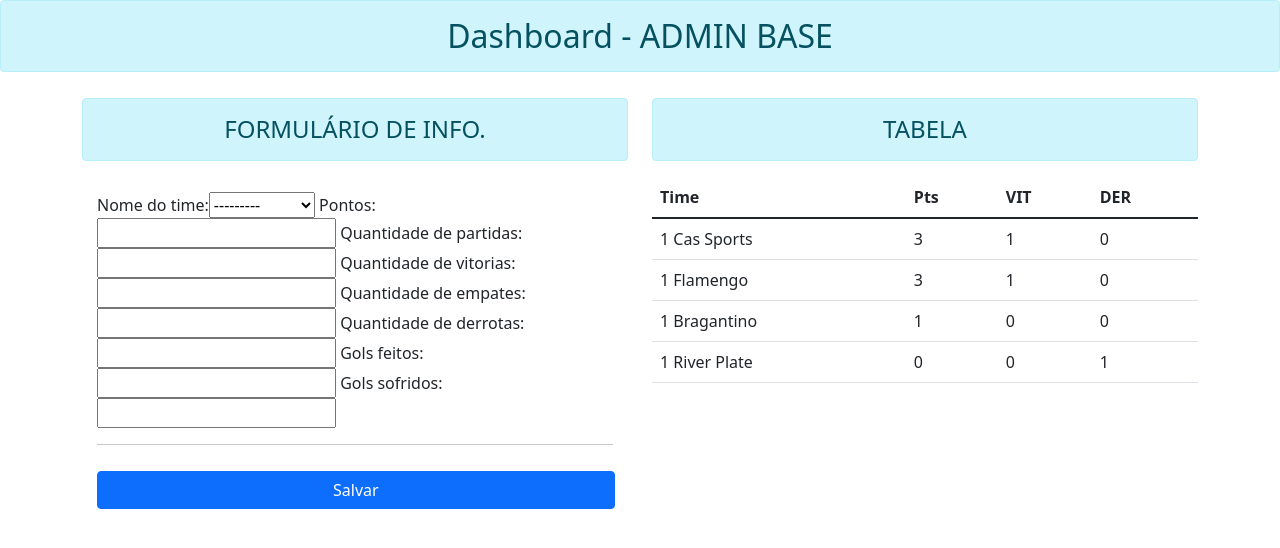
After one commit to willcutrim/campeonato_cas, a Django app: page /form-tabela-classificaco/ in a window 1280 px wide. The commit adds this page. Shown: the top 548 px of the page. Run offline with Django 3.2, Linux system fonts and the light colour scheme; data comes from the database, SQL or seed files in the repository; some libraries are stand-ins or nearby versions.

Commit message:
adcionado tabela de classificação

```diff
--- a/my_app/admin.py
+++ b/my_app/admin.py
@@ -1,6 +1,5 @@
 from django.contrib import admin
-from .models import User, Equipe, Endereco
+from .models import User, Equipe
 
 admin.site.register(User)
 admin.site.register(Equipe)
-admin.site.register(Endereco)
--- a/my_app/forms.py
+++ b/my_app/forms.py
@@ -1,18 +1,18 @@
 from django import forms
 
-from .models import User, Equipe, Endereco
+from .models import User, Equipe, TabelaClassificacao
 
 class UserForm(forms.ModelForm):
     class Meta:
         model = User
-        fields = ['nome_completo','numero_telefone','email', 'password', 'equipe']
+        fields = '__all__'
 
 class EquipeForm(forms.ModelForm):
     class Meta:
         model = Equipe
         fields = ['nome_time']
 
-class EnderecoForm(forms.ModelForm):
+class TabelaClassForm(forms.ModelForm):
     class Meta:
-        model = Endereco
+        model = TabelaClassificacao
         fields = '__all__'
--- a/my_app/models.py
+++ b/my_app/models.py
@@ -3,23 +3,33 @@ from django.db import models
 
 class Equipe(models.Model):
     nome_time = models.CharField(max_length=150, unique=True, null=False, blank=False)
-    #user_fk = models.ForeignKey(User, on_delete=models.CASCADE, blank=True, null=True)
+
 
     def __str__(self):
         return self.nome_time
 
-class Endereco(models.Model):
-    rua = models.CharField(max_length=150, null=False, blank=False)
-    numero_da_casa = models.CharField(max_length=15, null=True, blank=True,)
-    bairro = models.CharField(max_length=150, null=False, blank=False,)
 
 class User(models.Model):
     nome_completo = models.CharField(max_length=250, null=False, blank=False, unique=True)
     numero_telefone = models.CharField(max_length=11, null=False, blank=False)
     email = models.EmailField(max_length=250)
     password = models.CharField(max_length=15, null=False, blank=False)
-    endereco_fk = models.ForeignKey(Endereco, on_delete=models.CASCADE, blank=True, null=True)
+
     equipe = models.ForeignKey(Equipe, on_delete=models.CASCADE, blank=True, null=True, unique=True)
+
+    rua = models.CharField(max_length=150, null=False, blank=False)
+    numero_da_casa = models.CharField(max_length=15, null=True, blank=True,)
+    bairro = models.CharField(max_length=150, null=False, blank=False,)
 
     def __str__(self):
         return self.nome_completo
+
+class TabelaClassificacao(models.Model):
+    nome_do_time = models.ForeignKey(Equipe, on_delete=models.CASCADE, unique=True)
+    pontos = models.IntegerField()
+    quantidade_de_partidas = models.IntegerField()
+    quantidade_de_vitorias = models.IntegerField()
+    quantidade_de_empates = models.IntegerField()
+    quantidade_de_derrotas = models.IntegerField()
+    gols_feitos = models.IntegerField()
+    gols_sofridos = models.IntegerField()
--- /dev/null
+++ b/my_app/templates/html/form_tabela_classificacao.html
@@ -0,0 +1,58 @@
+{% extends 'base.html' %}
+{% load bootstrap %}
+{%block title%}Home{% endblock title%}
+
+{%block content%}
+<style>
+  #btn_salvar{
+    margin-top: 10px;
+    padding-right: 235px;
+    padding-left: 235px;
+  }
+  #formulario{
+    padding: 15px;
+  }
+  #container{
+    padding-top:10px;
+  }
+
+</style>
+<h2 class="text-center alert alert-info" id="titulo">Dashboard - ADMIN BASE</h2>
+<div class="container" id="container">
+  <div class="row">
+    <div class="col-6">
+      <h4 class="text-center alert alert-info" id="titulo">FORMULÁRIO DE INFO.</h4>
+      <form method="post" class="post-form" id="formulario">{% csrf_token %}
+        {{ form|bootstrap }}<hr>
+
+        <button type="submit" class="save btn btn-primary" id="btn_salvar">Salvar</button>
+    </form><br>
+    </div>
+    <div class="col-6">
+      <h4 class="text-center alert alert-info" id="titulo">TABELA</h4>
+      <table class="table" id="tabela">
+          <thead>
+            <tr>
+              <th scope="col">Time</th>
+              <th scope="col">Pts</th>
+              <th scope="col">VIT</th>
+              <th scope="col">DER</th>
+            </tr>
+          </thead>
+          <tbody>
+              {% for tabela_class in tabela %}
+
+              <tr>
+                <td id="equipe">1 {{tabela_class.nome_do_time}}</td>
+                <td>{{tabela_class.pontos}}</td>
+                <td id="vitoria">{{tabela_class.quantidade_de_vitorias}}</td>
+                <td id="derrota">{{tabela_class.quantidade_de_derrotas}}</td>
+              </tr>
+              {% endfor %}
+          </tbody>
+        </table>
+    </div>
+  </div>
+</div>
+
+{%endblock content%}
--- a/my_app/templates/html/home.html
+++ b/my_app/templates/html/home.html
@@ -23,8 +23,6 @@
       <h4 class="text-center alert alert-info" id="titulo">CADASTRO</h4>
       <form method="post" class="post-form" id="formulario">{% csrf_token %}
         {{ form|bootstrap }}<hr>
-        {{ form_endereco|bootstrap }}
-
 
         <button type="submit" class="save btn btn-primary" id="btn_salvar">Salvar</button>
     </form><br>
--- a/my_app/urls.py
+++ b/my_app/urls.py
@@ -4,5 +4,6 @@ urlpatterns = [
     path('', views.index, name="index"),
     path('detlahe/<int:id>/', views.detalhes, name="detalhe"),
     path('delete/<int:id>/', views.delete, name='delete'),
-    path('atualizar/<int:id>', views.atualizar, name="atualizar")
+    path('atualizar/<int:id>', views.atualizar, name="atualizar"),
+    path('form-tabela-classificaco/', views.tabela_classifiacao, name='form-tabela-classificaco')
 ]
--- a/my_app/views.py
+++ b/my_app/views.py
@@ -1,20 +1,17 @@
 from django.shortcuts import render, redirect
-from .forms import UserForm, EquipeForm, EnderecoForm
-from .models import User
+from .forms import UserForm, EquipeForm, TabelaClassForm
+from .models import User, TabelaClassificacao
 
 def index(request):
     users = User.objects.all()[:5]
     if request.method == 'POST':
         form = UserForm(request.POST)
-        form_endereco = EnderecoForm(request.POST)
-        if form.is_valid() and form_endereco.is_valid():
+        if form.is_valid():
             form.save()
-            form_endereco.save()
             return redirect('/')
     else:
         form = UserForm()
-        form_endereco = EnderecoForm()
-    return render(request, 'html/home.html', {'users':users, 'form':form, 'form_endereco':form_endereco})
+    return render(request, 'html/home.html', {'users':users, 'form':form})
 
 
 def detalhes(request, id):
@@ -31,14 +28,24 @@ def atualizar(request, id):
     id_user = User.objects.get(pk=id)
     if request.method == 'POST':
         form = UserForm(request.POST, instance=id_user)
-        form_endereco = EnderecoForm(request.POST, instance=id_user)
-        if form.is_valid() and form_endereco.is_valid():
+        if form.is_valid():
             form.save()
-            form_endereco.save()
             return redirect('/')
     else:
         id_user = User.objects.get(pk=id)
+    form = UserForm(instance=id_user)
+    return render(request, 'html/atualizar.html', {'id_user': id_user, 'form': form})
 
-    form = UserForm(instance=id_user)
 
-    return render(request, 'html/atualizar.html', {'id_user': id_user, 'form': form})
+
+def tabela_classifiacao(request):
+    tabela = TabelaClassificacao.objects.order_by('-pontos')
+
+    if request.method == 'POST':
+        form = TabelaClassForm(request.POST)
+        if form.is_valid():
+            form.save()
+            return redirect('/form-tabela-classificaco/')
+    else:
+        form = TabelaClassForm()
+    return render(request, 'html/form_tabela_classificacao.html', {'form':form, 'tabela': tabela})
```
Also changed, not shown: campeonato_cas/settings.py (+0 -13 lines), db.sqlite3, my_app/migrations/0004_endereco_user_endereco_fk.py (deleted), my_app/migrations/0004_user_bairro_user_numero_da_casa_user_rua.py (added), my_app/migrations/0005_tabelaclassificacao.py (added).
